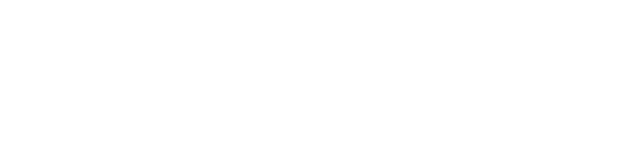
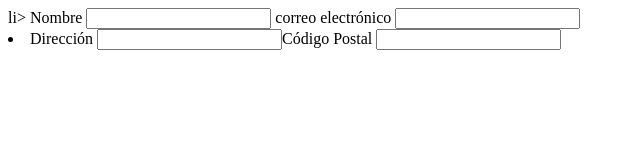
Before and after one commit to BackArde/prueba_git1, a plain HTML site: page servicios.html in a window 1280 px wide. Shown: the whole page, without its empty margins (0-640 px from the left). Drawn offline with Linux system fonts and the light colour scheme.

```diff
--- a/servicios.html
+++ b/servicios.html
@@ -7,5 +7,16 @@
 </head>
 <body>
 
-</body>
+</body>li>
+<label for="name">Nombre </label>
+<input type="text" id="name" name="user_name">
+<label for="mail">correo electrónico</label>
+<input type="email" id="mail" name="user_mail">
+</li>
+<li>
+    <label for="adress">Dirección</label>
+    <input type="text" id="adress" name="user_adress"
+    <label for="postal_code">Código Postal</label>
+    <input type="number" id="Postal_code" name="user_postal_code"
+</li>
 </html>
```
